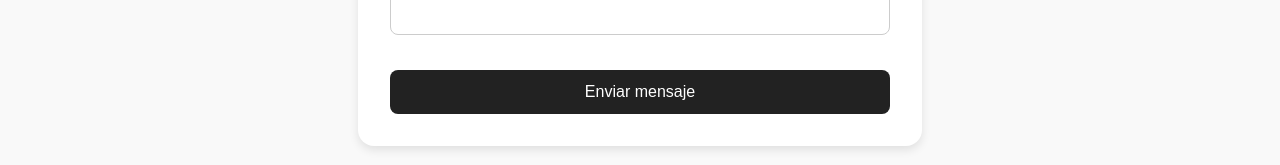
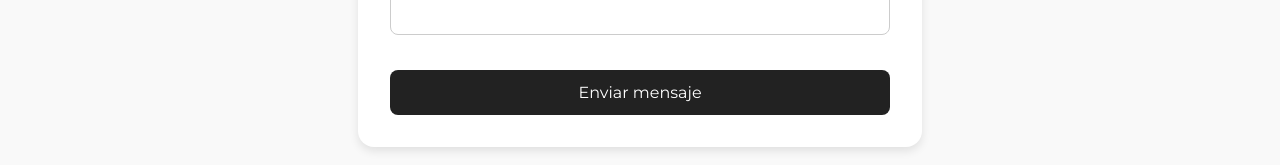
Before and after one commit to NaimJG/my-portfolio, a React (Vite) app in the folder mi-portfolio/: page / in a window 1280 px wide. Shown: the part 3578-3743 px from the top of the page. Built offline with nearby package versions, Linux system fonts and the light colour scheme.

Commit message:
Ajustando estilo de letra del botón del formulario

```diff
--- a/mi-portfolio/src/sections/Contact.css
+++ b/mi-portfolio/src/sections/Contact.css
@@ -56,6 +56,7 @@
 }
 
 #contact button {
+    font-family: "Montserrat", sans-serif;
     padding: 0.8rem;
     font-size: 1rem;
     color: #fff;
```
